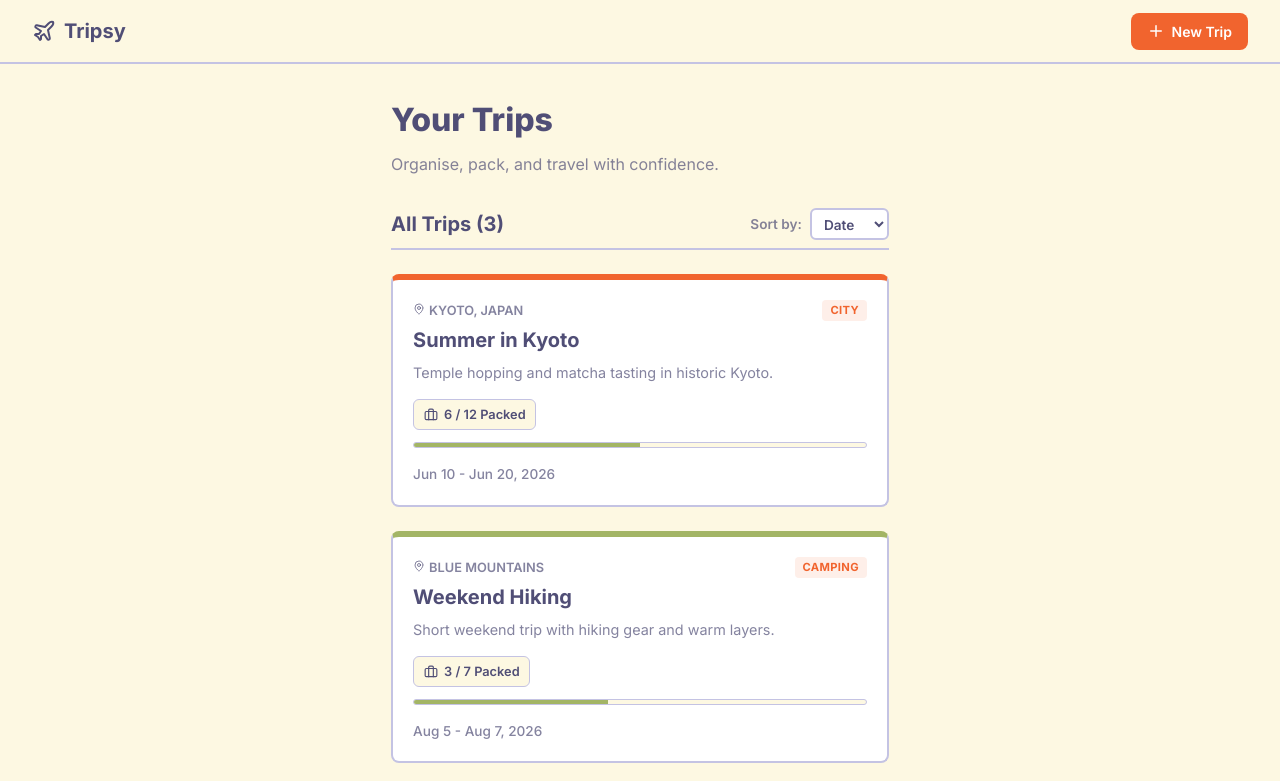
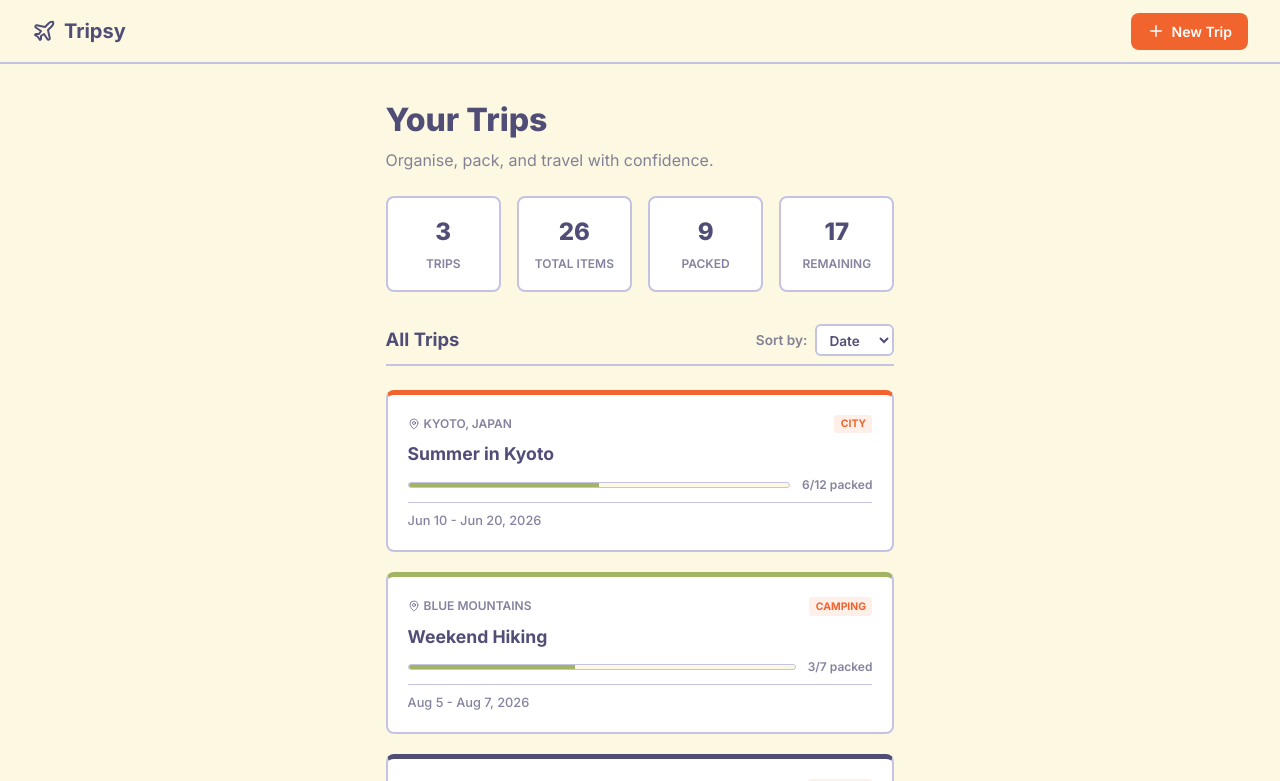
Before and after one commit to k3tan7/Tripsy, a React (Vite) app: page / in a window 1280 px wide. Shown: the top 781 px of the page. Built offline with nearby package versions, Linux system fonts and the light colour scheme.

Commit message:
feat: Refined the complete website for better experience

```diff
--- a/src/components/PackingList.jsx
+++ b/src/components/PackingList.jsx
@@ -1,47 +1,35 @@
 import { useState } from "react";
-import { Check, Plus, ChevronDown, ChevronUp, Trash2, X } from "lucide-react";
-import { CATEGORIES } from "../data/tripsData";
+import { Check, Plus, ChevronDown, ChevronUp, X } from "lucide-react";
+import { CATEGORIES, ITEM_WEIGHTS } from "../data/tripsData";
 import "./PackingList.css";
 
 export default function PackingList({ trip, updateTrip }) {
-  const [expandedCategory, setExpandedCategory] = useState(CATEGORIES[0].id);
-  const [newItems, setNewItems] = useState({}); // Manage input value per category
+  const [expandedCategory, setExpandedCategory] = useState(null);
+  const [newItems, setNewItems] = useState({});
 
   const items = trip.items || [];
-  const totalItems = items.length;
-  const totalPackedCount = items.filter(i => i.packed).length;
-  const remainingItems = totalItems - totalPackedCount;
+  const totalPacked = items.filter(i => i.packed).length;
 
   const handleToggleItem = (itemId) => {
     if (!updateTrip) return;
-    const updatedItems = items.map(item =>
+    const updated = items.map(item =>
       item.id === itemId ? { ...item, packed: !item.packed } : item
     );
-    updateTrip({ ...trip, items: updatedItems });
+    updateTrip({ ...trip, items: updated });
   };
 
-  const handleQuantityChange = (itemId, qtyStr) => {
+  const handleQuantityChange = (itemId, val) => {
     if (!updateTrip) return;
-    const quantity = parseInt(qtyStr, 10) || 1;
-    const updatedItems = items.map(item =>
+    const quantity = parseInt(val, 10) || 1;
+    const updated = items.map(item =>
       item.id === itemId ? { ...item, quantity } : item
     );
-    updateTrip({ ...trip, items: updatedItems });
-  };
-
-  const handleWeightChange = (itemId, weightStr) => {
-    if (!updateTrip) return;
-    const weight = parseInt(weightStr, 10) || 0;
-    const updatedItems = items.map(item =>
-      item.id === itemId ? { ...item, weight } : item
-    );
-    updateTrip({ ...trip, items: updatedItems });
+    updateTrip({ ...trip, items: updated });
   };
 
   const handleDeleteItem = (itemId) => {
     if (!updateTrip) return;
-    const updatedItems = items.filter(item => item.id !== itemId);
-    updateTrip({ ...trip, items: updatedItems });
+    updateTrip({ ...trip, items: items.filter(item => item.id !== itemId) });
   };
 
   const handleAddItem = (e, categoryId) => {
@@ -53,30 +41,21 @@ export default function PackingList({ trip, updateTrip }) {
       name: name.trim(),
       packed: false,
       quantity: 1,
+      weight: ITEM_WEIGHTS[name.trim()] || 0,
       categoryId
     };
     updateTrip({ ...trip, items: [...items, newItem] });
-    setNewItems({ ...newItems, [categoryId]: "" }); // Clear input after adding
+    setNewItems({ ...newItems, [categoryId]: "" });
   };
 
-  const handleToggleCategory = (categoryId) => {
-    setExpandedCategory(expandedCategory === categoryId ? null : categoryId);
-  };
-
-  // Group items by category dynamically
+  // Group items by category
   const groupedCategories = CATEGORIES.map(category => {
     const categoryItems = items.filter(item => {
-      // 1. If it explicitly has a categoryId
       if (item.categoryId) return item.categoryId === category.id;
-
-      // 2. Try to guess by name using defaultItems
-      const foundCategory = CATEGORIES.find(c => c.defaultItems.includes(item.name));
-      if (foundCategory) return foundCategory.id === category.id;
-
-      // 3. Fallback to Miscellaneous
+      const found = CATEGORIES.find(c => c.defaultItems.includes(item.name));
+      if (found) return found.id === category.id;
       return category.id === "cat_misc";
     });
-
     return {
       ...category,
       items: categoryItems,
@@ -89,51 +68,26 @@ export default function PackingList({ trip, updateTrip }) {
     <div className="packing-list-section">
       <div className="packing-list-header">
         <h2>Packing List</h2>
-        <div className="packing-progress-wrapper">
-          <span className="packing-progress-text">{totalPackedCount} of {items.length} packed</span>
-          {items.length > 0 && (
-            <div className="progress-bar-container-main">
-              <div
-                className="progress-bar-fill-main"
-                style={{ width: `${(totalPackedCount / items.length) * 100}%` }}
-              />
-            </div>
-          )}
-        </div>
+        <span className="packing-progress-text">{totalPacked} / {items.length} packed</span>
       </div>
 
-      <div className="packing-list-summary">
-        <div className="summary-stat">
-          <span className="summary-label">Total</span>
-          <strong className="summary-value">{totalItems}</strong>
+      {items.length > 0 && (
+        <div className="progress-bar-container-main">
+          <div className="progress-bar-fill-main" style={{ width: `${(totalPacked / items.length) * 100}%` }} />
         </div>
-        <div className="summary-stat">
-          <span className="summary-label">Packed</span>
-          <strong className="summary-value">{totalPackedCount}</strong>
-        </div>
-        <div className="summary-stat">
-          <span className="summary-label">Remaining</span>
-          <strong className="summary-value">{remainingItems}</strong>
-        </div>
-      </div>
+      )}
 
-      <div className="categories-container">
+      <div className="categories-scroll">
         {groupedCategories.map(category => {
           const isExpanded = expandedCategory === category.id;
-
           return (
             <div key={category.id} className="category-section">
-              <div
-                className="category-header"
-                onClick={() => handleToggleCategory(category.id)}
-              >
+              <div className="category-header" onClick={() => setExpandedCategory(isExpanded ? null : category.id)}>
                 <div className="category-header-title">
-                  {isExpanded ? <ChevronUp size={18} /> : <ChevronDown size={18} />}
+                  {isExpanded ? <ChevronUp size={16} /> : <ChevronDown size={16} />}
                   <h3>{category.name}</h3>
                 </div>
-                <span className="category-count">
-                  {category.packedCount} / {category.totalCount}
-                </span>
+                <span className="category-count">{category.packedCount} / {category.totalCount}</span>
               </div>
 
               {isExpanded && (
@@ -154,40 +108,28 @@ export default function PackingList({ trip, updateTrip }) {
                             <div className="packing-item-quantity">
                               <span className="qty-label">Qty</span>
                               <input
-                                type="number"
-                                min="1"
+                                type="number" min="1"
                                 value={item.quantity || 1}
                                 onChange={(e) => handleQuantityChange(item.id, e.target.value)}
-                                placeholder="1"
                               />
                             </div>
-                            <div className="packing-item-weight">
-                              <input
-                                type="number"
-                                min="0"
-                                value={item.weight || 0}
-                                onChange={(e) => handleWeightChange(item.id, e.target.value)}
-                                placeholder="0"
-                              />
-                              <span className="weight-unit">g</span>
-                            </div>
-                            <button className="btn-delete-item" onClick={(e) => { e.stopPropagation(); handleDeleteItem(item.id); }} aria-label="Delete item">
-                              <X size={16} strokeWidth={3} />
+                            <span className="item-weight-display">{((item.weight || 0) * (item.quantity || 1)) / 1000} kg</span>
+                            <button className="btn-delete-item" onClick={(e) => { e.stopPropagation(); handleDeleteItem(item.id); }}>
+                              <X size={14} strokeWidth={3} />
                             </button>
                           </div>
                         </li>
                       ))}
                     </ul>
                   )}
-
-                  <form className="add-item-form" style={{ marginTop: '1rem', marginBottom: 0 }} onSubmit={(e) => handleAddItem(e, category.id)}>
+                  <form className="add-item-form" onSubmit={(e) => handleAddItem(e, category.id)}>
                     <input
                       type="text"
                       value={newItems[category.id] || ""}
                       onChange={(e) => setNewItems({...newItems, [category.id]: e.target.value})}
                       placeholder={`Add to ${category.name}...`}
                     />
-                    <button type="submit" aria-label="Add item"><Plus size={18} strokeWidth={3} /></button>
+                    <button type="submit"><Plus size={18} strokeWidth={3} /></button>
                   </form>
                 </div>
               )}
--- a/src/pages/Home.css
+++ b/src/pages/Home.css
@@ -5,14 +5,14 @@
 }
 
 .home-header {
-  margin-bottom: 2rem;
+  margin-bottom: 1.5rem;
 }
 
 .home-title {
   font-size: 2rem;
   font-weight: 800;
   color: var(--dark-purple);
-  margin-bottom: 0.5rem;
+  margin-bottom: 0.25rem;
 }
 
 .home-subtitle {
@@ -20,6 +20,37 @@
   font-size: 1rem;
 }
 
+/* Stats dashboard */
+.stats-dashboard {
+  display: grid;
+  grid-template-columns: repeat(4, 1fr);
+  gap: 1rem;
+  margin-bottom: 2rem;
+}
+
+.dash-stat {
+  background: var(--surface);
+  border: 2px solid var(--border);
+  border-radius: var(--radius);
+  padding: 1rem;
+  text-align: center;
+}
+
+.dash-value {
+  display: block;
+  font-size: 1.5rem;
+  font-weight: 800;
+  color: var(--dark-purple);
+}
+
+.dash-label {
+  font-size: 0.75rem;
+  font-weight: 600;
+  text-transform: uppercase;
+  color: var(--text-secondary);
+}
+
+/* Trips section */
 .home-trips-header {
   display: flex;
   align-items: center;
@@ -30,7 +61,7 @@
 }
 
 .home-trips-title {
-  font-size: 1.25rem;
+  font-size: 1.15rem;
   font-weight: 700;
   color: var(--dark-purple);
 }
@@ -59,6 +90,7 @@
   cursor: pointer;
 }
 
+/* Empty state */
 .home-empty {
   text-align: center;
   padding: 3rem 1rem;
@@ -78,10 +110,11 @@
   font-weight: 600;
 }
 
+/* Trip cards grid */
 .trips-grid {
   display: grid;
-  grid-template-columns: repeat(auto-fill, minmax(280px, 1fr));
-  gap: 1.5rem;
+  grid-template-columns: repeat(auto-fill, minmax(260px, 1fr));
+  gap: 1.25rem;
 }
 
 .trip-card {
@@ -90,16 +123,30 @@
   border-radius: var(--radius);
   padding: 1.25rem;
   transition: all 0.2s ease;
-  border-top: 6px solid var(--card-color, var(--accent-purple));
+  border-top: 5px solid var(--card-color, var(--accent-purple));
   display: flex;
   flex-direction: column;
+  gap: 0.5rem;
 }
 
-.trip-card-dest {
-  font-size: 0.8rem;
-  font-weight: 600;
+.trip-card:hover {
+  transform: translateY(-3px);
+  box-shadow: 0 4px 12px rgba(80, 78, 118, 0.12);
+}
+
+.trip-card-new {
+  border-top: 5px solid var(--border);
+  align-items: center;
+  justify-content: center;
   color: var(--text-secondary);
-  text-transform: uppercase;
+  gap: 0.5rem;
+  min-height: 180px;
+  border-style: dashed;
+}
+
+.trip-card-new:hover {
+  color: var(--dark-purple);
+  border-color: var(--dark-purple);
 }
 
 .trip-card-header {
@@ -108,65 +155,65 @@
   justify-content: space-between;
 }
 
+.trip-card-dest {
+  display: flex;
+  align-items: center;
+  gap: 0.25rem;
+  font-size: 0.75rem;
+  font-weight: 600;
+  color: var(--text-secondary);
+  text-transform: uppercase;
+}
+
 .trip-card-type {
-  font-size: 0.7rem;
+  font-size: 0.65rem;
   font-weight: 700;
   color: var(--accent-orange);
   text-transform: uppercase;
   background: rgba(241, 100, 46, 0.1);
-  padding: 0.15rem 0.5rem;
-  border-radius: 4px;
-  letter-spacing: 0.03em;
+  padding: 0.1rem 0.4rem;
+  border-radius: 3px;
 }
 
 .trip-card-name {
-  font-size: 1.25rem;
+  font-size: 1.1rem;
   font-weight: 700;
   color: var(--dark-purple);
-  margin: 0.25rem 0 0.5rem;
 }
 
-.trip-card-desc {
-  font-size: 0.9rem;
-  color: var(--text-secondary);
-  line-height: 1.4;
-  margin-bottom: 1rem;
-  flex-grow: 1;
+.trip-card-progress {
+  display: flex;
+  align-items: center;
+  gap: 0.75rem;
+  margin-top: auto;
 }
 
-.trip-card-stats {
-  margin-bottom: 1rem;
-}
-
-.packing-progress {
-  display: inline-flex;
-  align-items: center;
-  gap: 0.4rem;
-  font-size: 0.8rem;
-  font-weight: 600;
-  background: var(--bg);
-  color: var(--dark-purple);
-  padding: 0.3rem 0.6rem;
-  border-radius: 6px;
-  border: 1px solid var(--border);
-}
-
-.progress-bar-container {
+.trip-card-progress-bar {
+  flex-grow: 1;
   height: 6px;
   background: var(--bg);
   border-radius: 3px;
-  margin-top: 0.75rem;
   overflow: hidden;
   border: 1px solid var(--border);
 }
 
-.progress-bar-fill {
+.trip-card-progress-fill {
   height: 100%;
+  background: var(--accent-green);
   transition: width 0.3s ease;
 }
 
+.trip-card-progress-text {
+  font-size: 0.75rem;
+  font-weight: 600;
+  color: var(--text-secondary);
+  white-space: nowrap;
+}
+
 .trip-card-footer {
-  font-size: 0.85rem;
+  font-size: 0.8rem;
   color: var(--text-secondary);
   font-weight: 500;
+  padding-top: 0.5rem;
+  border-top: 1px solid var(--border);
 }
--- a/src/pages/Home.jsx
+++ b/src/pages/Home.jsx
@@ -1,19 +1,21 @@
 import { useState } from "react";
 import { Link } from "react-router-dom";
-import { MapPin, Briefcase } from "lucide-react";
+import { MapPin, Briefcase, Plus } from "lucide-react";
 import "./Home.css";
 
 export default function Home({ trips }) {
   const [sortBy, setSortBy] = useState("date");
-  const [hoveredCardId, setHoveredCardId] = useState(null);
 
   const sortedTrips = [...trips].sort((a, b) => {
-    if (sortBy === "name") {
-      return a.name.localeCompare(b.name);
-    }
-    // Default to date
+    if (sortBy === "name") return a.name.localeCompare(b.name);
     return new Date(a.startDate) - new Date(b.startDate);
   });
+
+  // Packing statistics
+  const totalTrips = trips.length;
+  const allItems = trips.flatMap(t => t.items || []);
+  const totalPacked = allItems.filter(i => i.packed).length;
+  const totalItems = allItems.length;
 
   return (
     <main className="home">
@@ -22,10 +24,30 @@ export default function Home({ trips }) {
         <p className="home-subtitle">Organise, pack, and travel with confidence.</p>
       </div>
 
+      {totalTrips > 0 && (
+        <div className="stats-dashboard">
+          <div className="dash-stat">
+            <span className="dash-value">{totalTrips}</span>
+            <span className="dash-label">Trips</span>
+          </div>
+          <div className="dash-stat">
+            <span className="dash-value">{totalItems}</span>
+            <span className="dash-label">Total Items</span>
+          </div>
+          <div className="dash-stat">
+            <span className="dash-value">{totalPacked}</span>
+            <span className="dash-label">Packed</span>
+          </div>
+          <div className="dash-stat">
+            <span className="dash-value">{totalItems - totalPacked}</span>
+            <span className="dash-label">Remaining</span>
+          </div>
+        </div>
+      )}
+
       <section className="home-trips">
         <div className="home-trips-header">
-          <h2 className="home-trips-title">All Trips ({trips.length})</h2>
-
+          <h2 className="home-trips-title">All Trips</h2>
           {trips.length > 0 && (
             <div className="sort-control">
               <span className="sort-label">Sort by:</span>
@@ -44,54 +66,32 @@ export default function Home({ trips }) {
         {trips.length === 0 ? (
           <div className="home-empty">
             <Briefcase size={48} style={{ margin: "0 auto 1rem", opacity: 0.5 }} />
-            <p>No trips yet.</p>
-            <Link to="/new" className="home-cta">
-              Create First Trip
-            </Link>
+            <p>No trips yet. Start planning your next adventure.</p>
+            <Link to="/new" className="home-cta">Create First Trip</Link>
           </div>
         ) : (
           <div className="trips-grid">
             {sortedTrips.map((trip) => {
-              const totalItems = trip.items ? trip.items.length : 0;
-              const packedItems = trip.items ? trip.items.filter(i => i.packed).length : 0;
-              const isHovered = hoveredCardId === trip.id;
+              const itemCount = trip.items ? trip.items.length : 0;
+              const packed = trip.items ? trip.items.filter(i => i.packed).length : 0;
+              const progress = itemCount > 0 ? Math.round((packed / itemCount) * 100) : 0;
 
               return (
-                <Link
-                  key={trip.id}
-                  to={`/trip/${trip.id}`}
-                  className="trip-card"
-                  style={{
-                    "--card-color": trip.coverColor,
-                    transform: isHovered ? "translateY(-4px)" : "none",
-                    boxShadow: isHovered ? "0 4px 12px rgba(80, 78, 118, 0.15)" : "none",
-                  }}
-                  onMouseEnter={() => setHoveredCardId(trip.id)}
-                  onMouseLeave={() => setHoveredCardId(null)}
-                >
+                <Link key={trip.id} to={`/trip/${trip.id}`} className="trip-card" style={{ "--card-color": trip.coverColor }}>
                   <div className="trip-card-header">
                     <span className="trip-card-dest">
-                      <MapPin size={12} style={{ display: 'inline', marginRight: '4px' }} />
+                      <MapPin size={12} />
                       {trip.destination}
                     </span>
                     {trip.type && <span className="trip-card-type">{trip.type}</span>}
                   </div>
                   <h3 className="trip-card-name">{trip.name}</h3>
-                  <p className="trip-card-desc">{trip.description}</p>
 
-                  <div className="trip-card-stats">
-                    <div className="packing-progress">
-                      <Briefcase size={14} />
-                      <span>{packedItems} / {totalItems} Packed</span>
+                  <div className="trip-card-progress">
+                    <div className="trip-card-progress-bar">
+                      <div className="trip-card-progress-fill" style={{ width: `${progress}%` }} />
                     </div>
-                    {totalItems > 0 && (
-                      <div className="progress-bar-container">
-                        <div
-                          className="progress-bar-fill"
-                          style={{ width: `${(packedItems / totalItems) * 100}%`, backgroundColor: 'var(--accent-green)' }}
-                        />
-                      </div>
-                    )}
+                    <span className="trip-card-progress-text">{packed}/{itemCount} packed</span>
                   </div>
 
                   <div className="trip-card-footer">
@@ -102,6 +102,11 @@ export default function Home({ trips }) {
                 </Link>
               );
             })}
+
+            <Link to="/new" className="trip-card trip-card-new">
+              <Plus size={32} />
+              <span>New Trip</span>
+            </Link>
           </div>
         )}
       </section>
```
Also changed, not shown: src/components/PackingList.css (+117 -172 lines), src/data/tripsData.js (+45 -0 lines), src/pages/TripDetailPage.css (+27 -6 lines), src/pages/TripDetailPage.jsx (+18 -3 lines).
